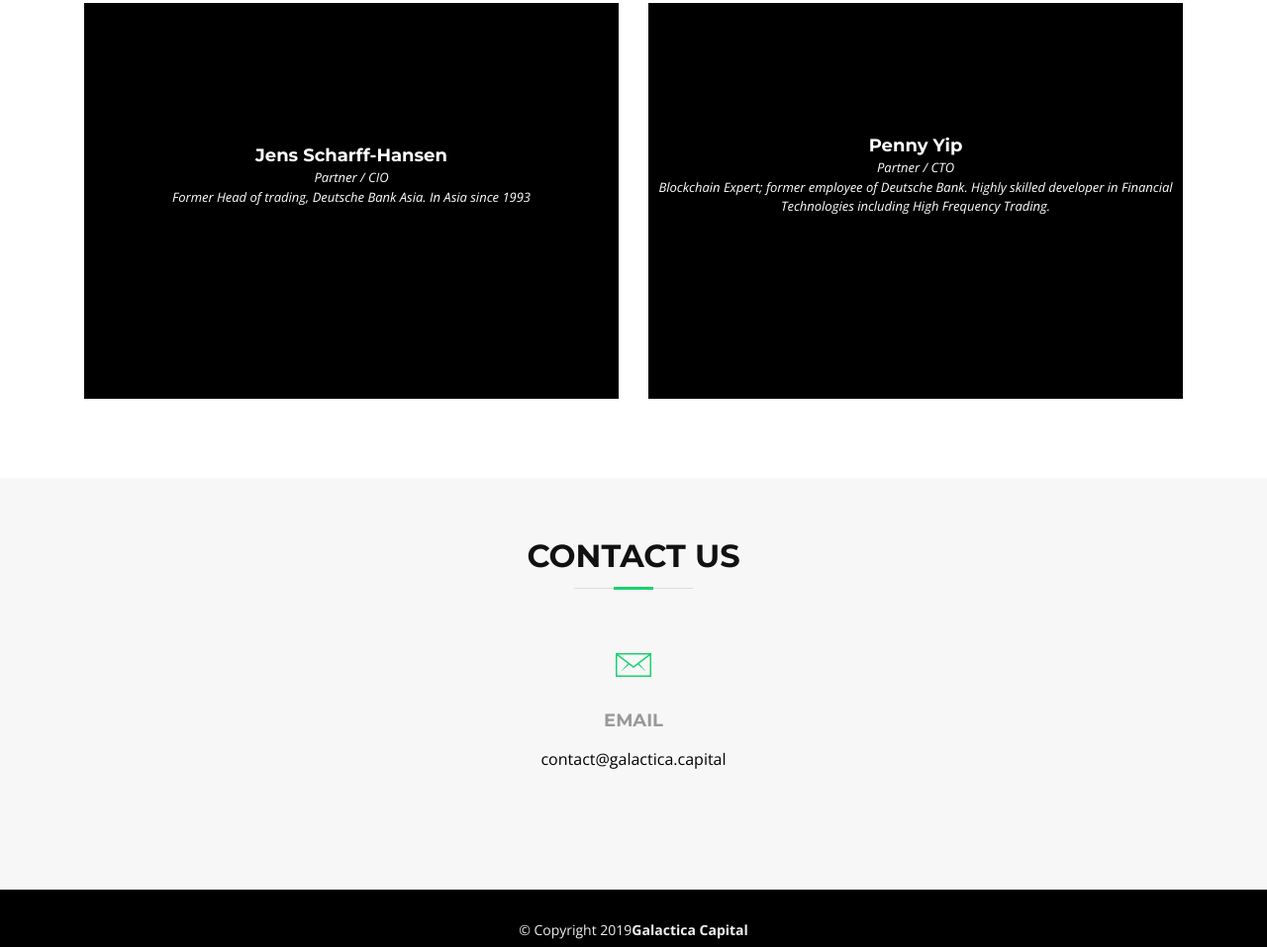
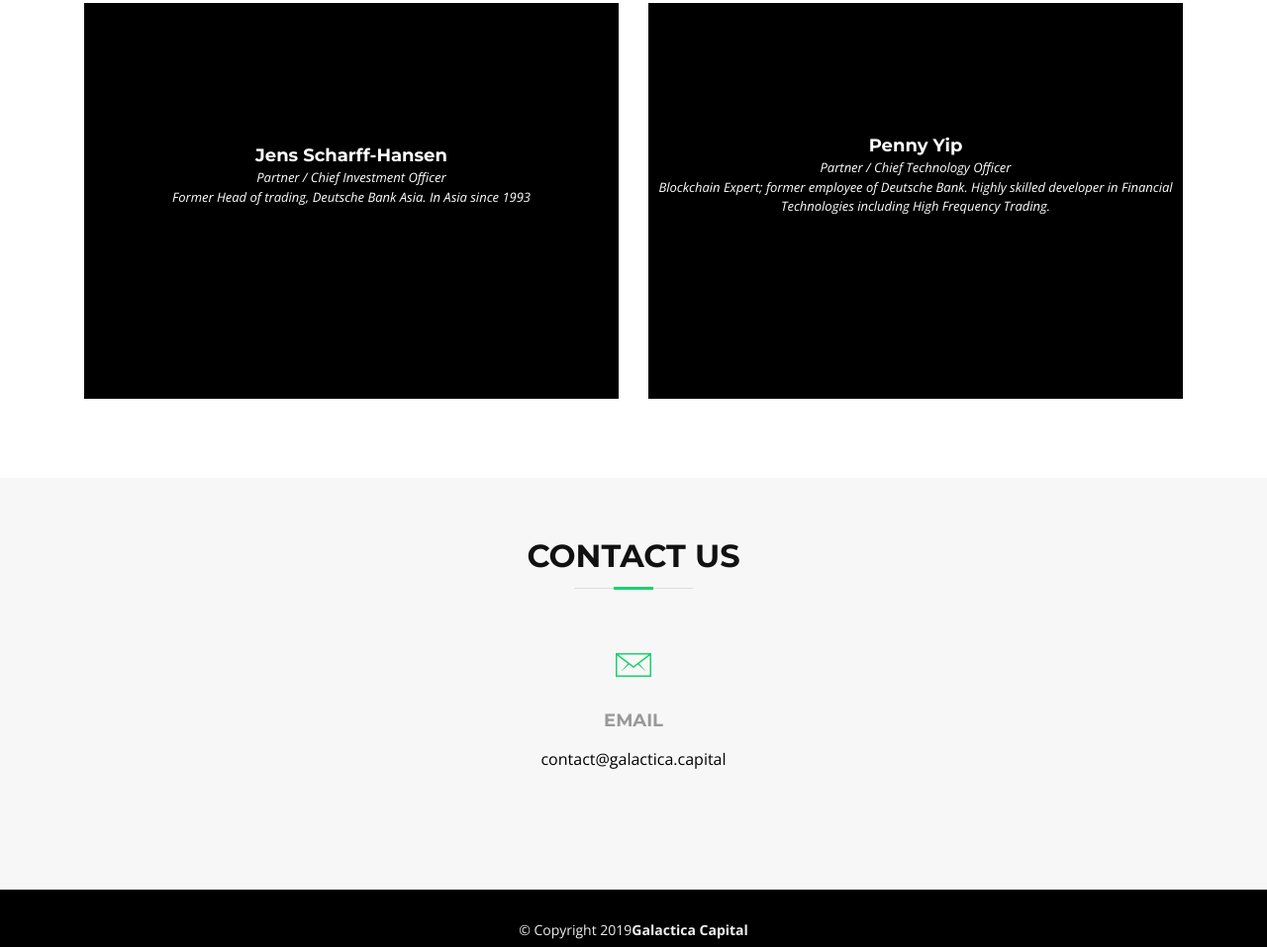
Before and after one commit to GalacticaCapital/GalacticaCapital.github.io, a plain HTML site: page index.html in a window 1280 px wide. Shown: the part 1581-2538 px from the top of the page at 99% size. Drawn offline with nearby package versions, Linux system fonts and the light colour scheme; files whose address does not match are found by name.

Commit message:
Update CIO / CTO to Chief Investment Officer and Chief Technology Officer

```diff
--- a/index.html
+++ b/index.html
@@ -156,7 +156,7 @@
               <div class="member-info">
                 <div class="member-info-content">
                   <h4>Jens Scharff-Hansen</h4>
-                  <span>Partner / CIO</span>
+                  <span>Partner / Chief Investment Officer</span>
 				  <span>Former Head of trading, Deutsche Bank Asia. In Asia since 1993</span>
 				  <!--
                   <div class="social">
@@ -177,7 +177,7 @@
               <div class="member-info">
                 <div class="member-info-content">
                   <h4>Penny Yip</h4>
-                  <span>Partner / CTO</span>
+                  <span>Partner / Chief Technology Officer</span>
 				  <span>Blockchain Expert; former employee of Deutsche Bank. Highly skilled developer in Financial Technologies including High Frequency Trading.</span>
 				  <!--
                   <div class="social">
```
